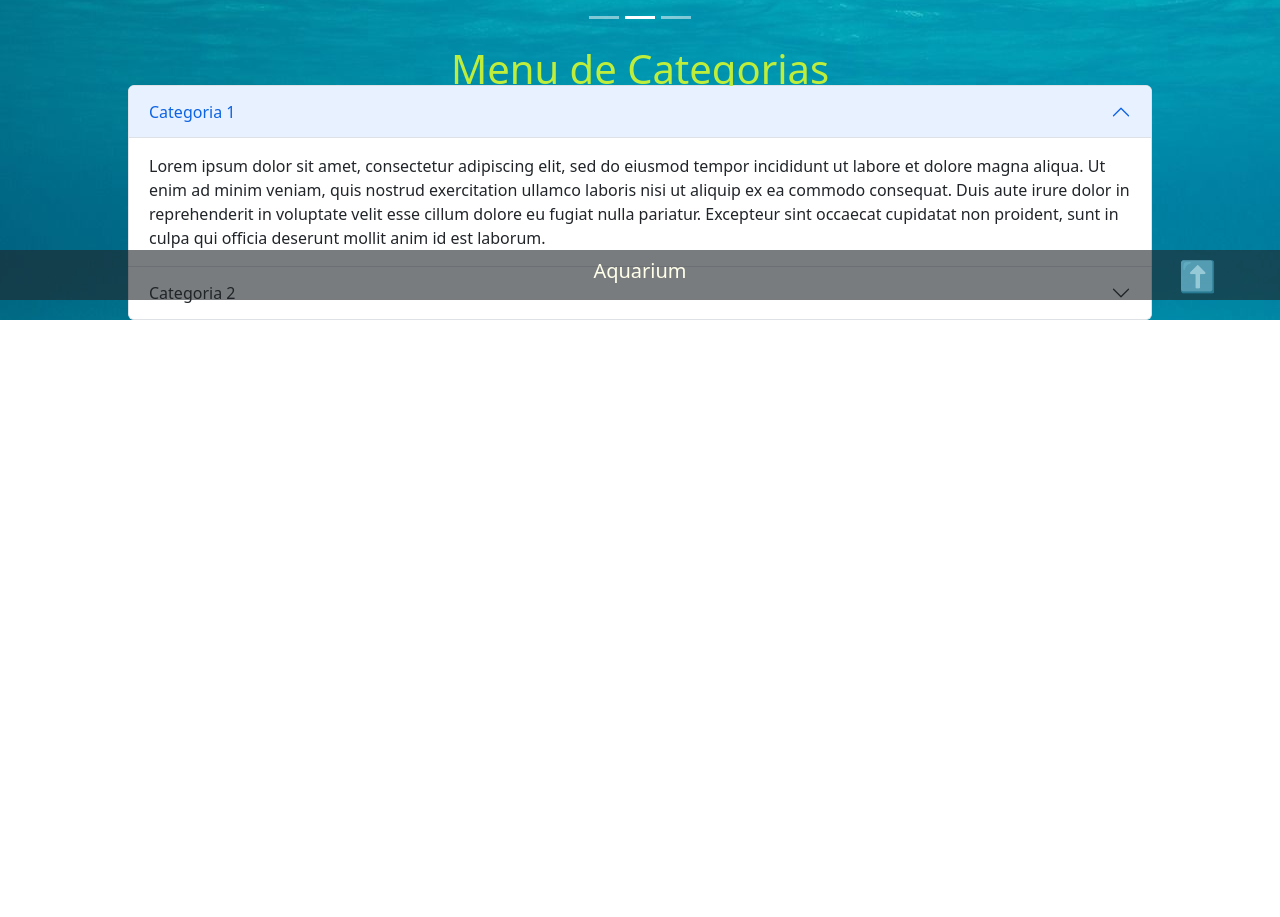
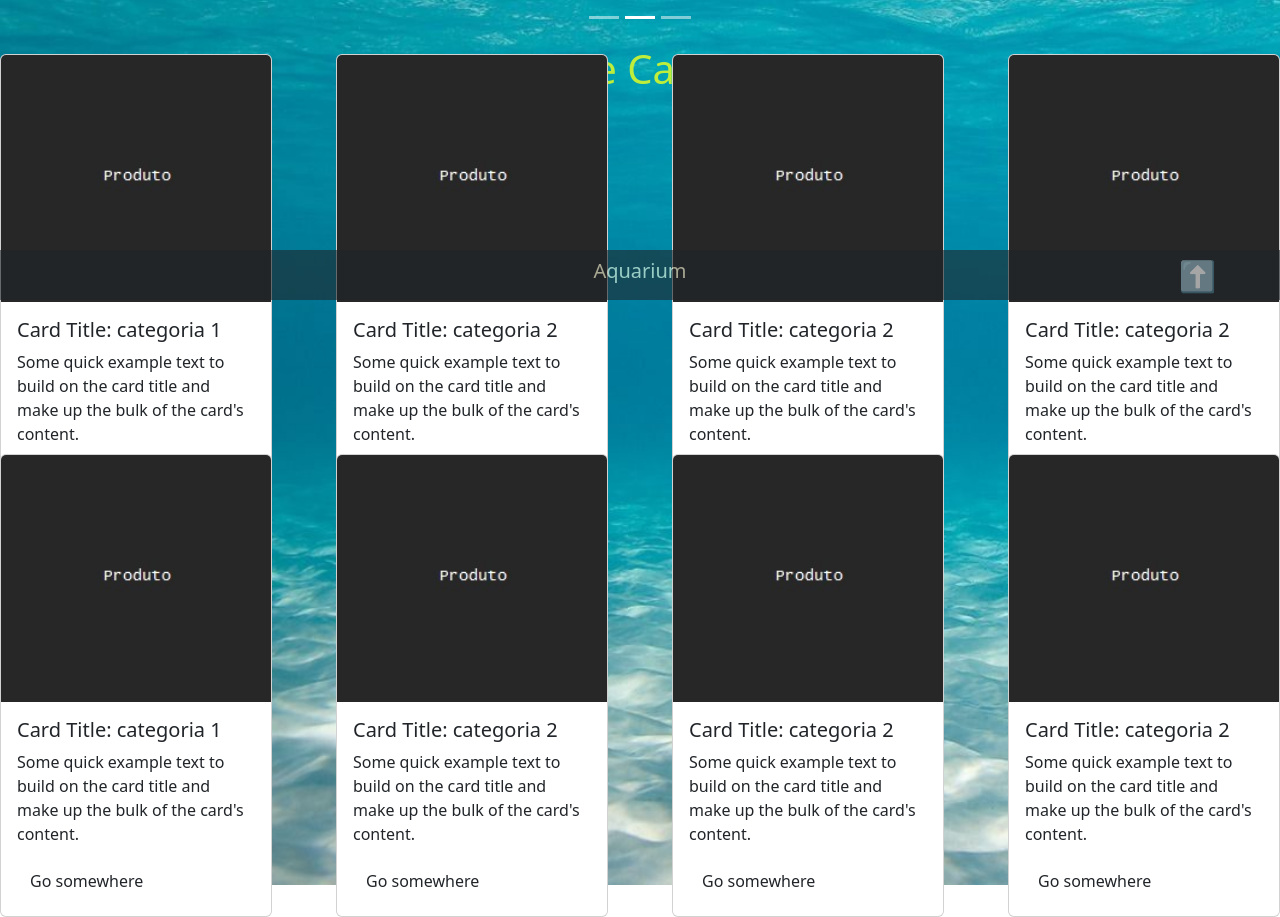
Before and after one commit to ThamiresOD/Serratec_React-JS_TrabalhoFinal, a React (Vite) app in the folder TrabalhoFinal/Ecommerce/: page /home in a window 1280 px wide. Shown: the part 500-1417 px from the top of the page. Before the commit the page ends 820 px from the top, so only its background shows below. Built offline with nearby package versions, Linux system fonts and the light colour scheme.

Commit message:
Alteração incompleta na Home e Produto

```diff
--- a/TrabalhoFinal/Ecommerce/src/components/pages/Home/index.jsx
+++ b/TrabalhoFinal/Ecommerce/src/components/pages/Home/index.jsx
@@ -8,10 +8,15 @@ import slide3 from '../Images/slide3.jpg'
 import Button from 'react-bootstrap/Button'
 import Card from 'react-bootstrap/Card'
 import Carousel from 'react-bootstrap/Carousel'
-import Accordion from 'react-bootstrap/Accordion';
 
 
 function Home() {
+    const items = [
+        { id: 1, title: 'Titulo 1', descricao: 'Descrição 1', categoria: 'categoria 1' },
+        { id: 2, title: 'Titulo 2', descricao: 'Descrição 2', categoria: 'categoria 2' }
+    ]
+
+
     return (
         <>
             <Header />
@@ -61,31 +66,54 @@ function Home() {
                     <h1>Menu de Categorias</h1>
                 </div>
 
-                <div className='accordion'>
 
-                    <Accordion defaultActiveKey="0" >
-                        <Accordion.Item eventKey="0">
-                            <Accordion.Header>Categoria 1</Accordion.Header>
-                            <Accordion.Body>
-                                Lorem ipsum dolor sit amet, consectetur adipiscing elit, sed do
-                                eiusmod tempor incididunt ut labore et dolore magna aliqua. Ut enim ad
-                                minim veniam, quis nostrud exercitation ullamco laboris nisi ut
-                                aliquip ex ea commodo consequat. Duis aute irure dolor in
-                                reprehenderit in voluptate velit esse cillum dolore eu fugiat nulla
-                                pariatur. Excepteur sint occaecat cupidatat non proident, sunt in
-                                culpa qui officia deserunt mollit anim id est laborum.
-                            </Accordion.Body>
-                        </Accordion.Item>
-                        <Accordion.Item eventKey="1">
-                            <Accordion.Header>Categoria 2</Accordion.Header>
-                            <Accordion.Body>
-                                Lorem ipsum dolor sit amet, consectetur adipiscing elit, sed do
-                                eiusmod tempor incididunt ut labore et dolore magna aliqua. Ut enim ad
-                                minim veniam, quis nostrud exercitation ullamco laboris nisi ut
-                                aliquip ex ea commodo consequat. Duis aute irure dolor in
-                                reprehenderit in voluptate velit esse cillum dolore eu fugiat nulla
-                                pariatur. Excepteur sint occaecat cupidatat non proident, sunt in
-                                culpa qui officia deserunt mollit anim id est laborum.
+                <div className='categorias'>
+
+                    <Card className="categoria" style={{ width: '18rem' }}>
+                        <Card.Img variant="top" src={fotoProduto} />
+                        <Card.Body>
+                            <Card.Title>Card Title: categoria 1</Card.Title>
+                            <Card.Text>
+                                Some quick example text to build on the card title and make up the
+                                bulk of the card's content.
+                            </Card.Text>
+                            <Button variant="Dark">Go somewhere</Button>
+                        </Card.Body>
+                    </Card>
+                    <Card className="categoria" style={{ width: '18rem' }}>
+                        <Card.Img variant="top" src={fotoProduto} />
+                        <Card.Body>
+                            <Card.Title>Card Title: categoria 2</Card.Title>
+                            <Card.Text>
+                                Some quick example text to build on the card title and make up the
+                                bulk of the card's content.
+                            </Card.Text>
+                            <Button variant="Dark">Go somewhere</Button>
+                        </Card.Body>
+                    </Card>
+                    <Card className="categoria" style={{ width: '18rem' }}>
+                        <Card.Img variant="top" src={fotoProduto} />
+                        <Card.Body>
+                            <Card.Title>Card Title: categoria 2</Card.Title>
+                            <Card.Text>
+                                Some quick example text to build on the card title and make up the
+                                bulk of the card's content.
+                            </Card.Text>
+                            <Button variant="Dark">Go somewhere</Button>
+                        </Card.Body>
+                    </Card>
+                    <Card className="categoria" style={{ width: '18rem' }}>
+                        <Card.Img variant="top" src={fotoProduto} />
+                        <Card.Body>
+                            <Card.Title>Card Title: categoria 2</Card.Title>
+                            <Card.Text>
+                                Some quick example text to build on the card title and make up the
+                                bulk of the card's content.
+                            </Card.Text>
+                            <Button variant="Dark">Go somewhere</Button>
+                        </Card.Body>
+                    </Card>
+                </div>
                 <div className='categorias'>
                     <Card className="categoria" style={{ width: '18rem' }}>
                         <Card.Img variant="top" src={fotoProduto} />
@@ -109,14 +137,29 @@ function Home() {
                             <Button variant="Dark">Go somewhere</Button>
                         </Card.Body>
                     </Card>
+                    <Card className="categoria" style={{ width: '18rem' }}>
+                        <Card.Img variant="top" src={fotoProduto} />
+                        <Card.Body>
+                            <Card.Title>Card Title: categoria 2</Card.Title>
+                            <Card.Text>
+                                Some quick example text to build on the card title and make up the
+                                bulk of the card's content.
+                            </Card.Text>
+                            <Button variant="Dark">Go somewhere</Button>
+                        </Card.Body>
+                    </Card>
+                    <Card className="categoria" style={{ width: '18rem' }}>
+                        <Card.Img variant="top" src={fotoProduto} />
+                        <Card.Body>
+                            <Card.Title>Card Title: categoria 2</Card.Title>
+                            <Card.Text>
+                                Some quick example text to build on the card title and make up the
+                                bulk of the card's content.
+                            </Card.Text>
+                            <Button variant="Dark">Go somewhere</Button>
+                        </Card.Body>
+                    </Card>
                 </div>
-                            </Accordion.Body>
-                        </Accordion.Item>
-                    </Accordion>
-                </div>
-
-
-
 
 
             </main>
--- a/TrabalhoFinal/Ecommerce/src/components/pages/Home/style.css
+++ b/TrabalhoFinal/Ecommerce/src/components/pages/Home/style.css
@@ -10,6 +10,7 @@ main{
     height: 50vh;
     margin: auto;
     margin-top: 5vh;
+
 }
 
 .tituloCategoria {
@@ -30,7 +31,7 @@ main{
     align-items: center;
     width: 100vw;
     height: 50vh;
-    gap: 10%;
+    gap: 5%;
 }
 
 .categoria {
--- a/TrabalhoFinal/Ecommerce/src/components/pages/NotFound/index.jsx
+++ b/TrabalhoFinal/Ecommerce/src/components/pages/NotFound/index.jsx
@@ -9,7 +9,7 @@ function NotFound() {
             <Header />
             <main className='notfound'>
                 <div>
-                    <h1>Eroor 404</h1>
+                    <h1>Error 404</h1>
                     <h2>Page Not Found</h2>
                     <h3><br></br>Ser rápido só tem interesse<br></br> se temos o azimute certo!</h3>
                 </div>
--- a/TrabalhoFinal/Ecommerce/src/components/pages/NotFound/style.css
+++ b/TrabalhoFinal/Ecommerce/src/components/pages/NotFound/style.css
@@ -8,7 +8,8 @@
 
 body {
     background-image: url(../Images/1.jpg);
-    background-repeat: no-repeat;;
+    background-repeat: no-repeat;
+    background-size: cover;
 }
 
 .notfound {
--- a/TrabalhoFinal/Ecommerce/src/components/pages/Produto/index.jsx
+++ b/TrabalhoFinal/Ecommerce/src/components/pages/Produto/index.jsx
@@ -1,12 +1,21 @@
-import Header from '../../Header/header'
+
 import './style.css'
+import Card from 'react-bootstrap/Card'
 
 function Produto() {
     return (
         <main>
-            <Header />
-            <h1>Produto</h1>
-            <Footer />
+            <Card className="categoria" style={{ width: '18rem' }}>
+                <Card.Img variant="top" src={fotoProduto} />
+                <Card.Body>
+                    <Card.Title>Card Title: categoria 1</Card.Title>
+                    <Card.Text>
+                        Some quick example text to build on the card title and make up the
+                        bulk of the card's content.
+                    </Card.Text>
+                    <Button variant="Dark">Go somewhere</Button>
+                </Card.Body>
+            </Card>
         </main>
     )
 }
```
Lines whose indentation alone changed are shown as unchanged.
